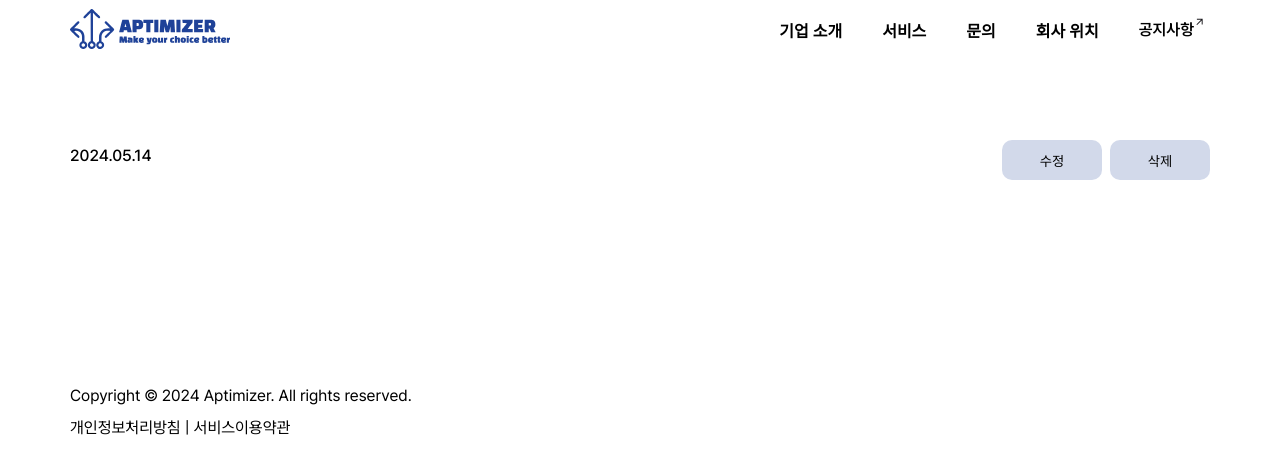
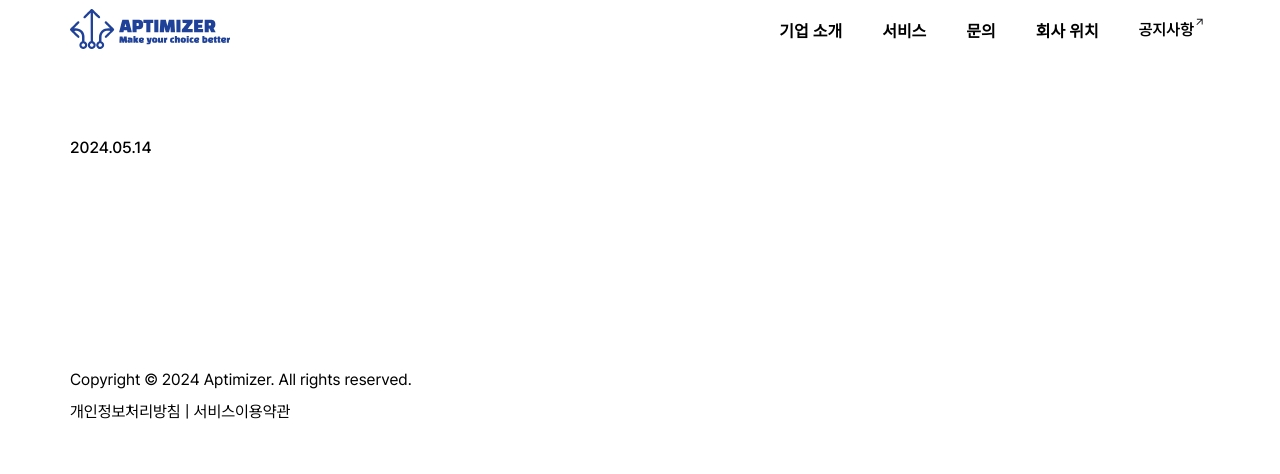
Before and after one commit to aptimizer-co/aptimizer, a Next.js app: page /notice/1 in a window 1280 px wide. Shown: the top 474 px of the page. Built offline with nearby package versions, Linux system fonts and the light colour scheme; no server answers.

Commit message:
[🐛버그] 관리자 권한 없이 /notice/[id]에서 수정, 삭제가 가능하던 버그 해결
useAuth를 사용해 관리자 권한이 있을 경우에만 수정, 삭제 버튼이 렌더링되도록 제한을 걸어뒀다.

```diff
--- a/src/app/notice/[id]/page.tsx
+++ b/src/app/notice/[id]/page.tsx
@@ -1,6 +1,6 @@
 "use client";
 
-import { useUpdateNotice } from "@/src/hooks/_index";
+import { useUpdateNotice, useAuth } from "@/src/hooks/_index";
 import { Container } from "@/src/components";
 import s from "./NoticeDetailPage.module.css";
 
@@ -17,6 +17,7 @@ const NoticeDetailPage = () => {
     editPost,
     deletePost,
   } = useUpdateNotice();
+  const auth = useAuth();
 
   return (
     <main className={s.NoticeDetailPage}>
@@ -28,6 +29,7 @@ const NoticeDetailPage = () => {
                 <p className={s.date}>2024.05.14</p>
                 <h2 className={s.title}>{title}</h2>
               </div>
+              {auth && (
                 <div className={s.titleContainerRight}>
                   <button className={`${s.button} ${s.edit}`} onClick={editPost}>
                     수정
@@ -36,6 +38,7 @@ const NoticeDetailPage = () => {
                     삭제
                   </button>
                 </div>
+              )}
             </div>
             <p className={s.content}>{content}</p>
           </>
```
Lines whose indentation alone changed are shown as unchanged.
